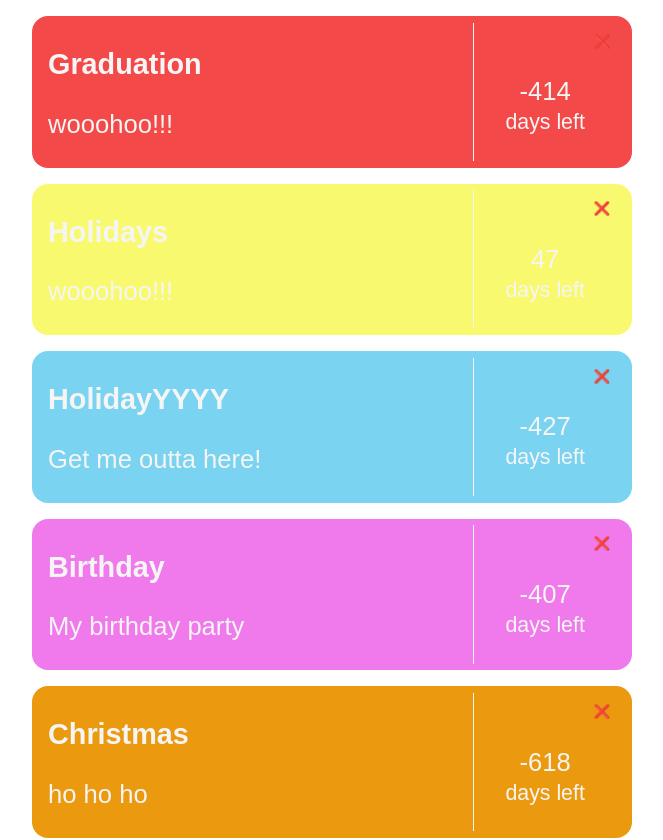
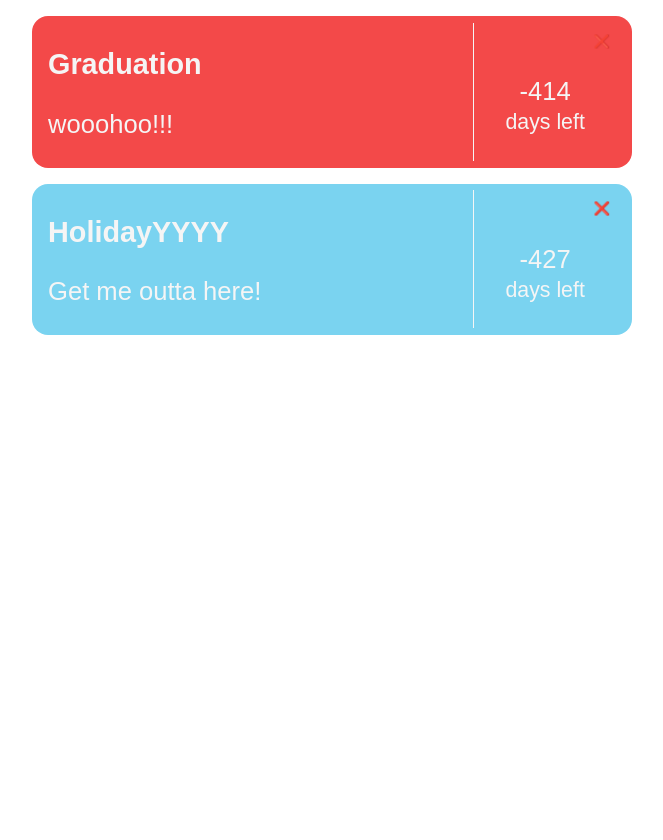
Before and after one commit to SydneyGoodwill/vue-countdown-starter, a Vue app: page / in a window 1280 px wide. Shown: the top 840 px of the page, without its empty margins (308-971 px from the left). After the commit the page ends 800 px from the top, so only its background shows below. Built offline with nearby package versions, Linux system fonts and the light colour scheme.

Commit message:
added the Math.sign method to begin adjusting which events are shown. Adjusted info on events

```diff
--- a/src/App.vue
+++ b/src/App.vue
@@ -33,21 +33,21 @@ const eventData = [
     id: 4,
     name: "Birthday",
     details: "My birthday party",
-    date: "2020-10-02",
+    date: "2021-12-31",
     background: "#F07AEC",
   },
   {
     id: 5,
     name: "Christmas",
     details: "ho ho ho",
-    date: "2020-03-5",
+    date: "2021-12-25",
     background: "#EB9A0F",
   },
   {
     id: 6,
     name: "Conference Talk",
     details: "dont flop",
-    date: "2021-02-28",
+    date: "2022-02-24",
     background: "#68EE94",
   },
 ];
--- a/src/components/Event.vue
+++ b/src/components/Event.vue
@@ -1,5 +1,7 @@
 <template>
-<article :style="{ background: event.background}">
+<article
+v-show="Math.sign(daysLeft) === -1"
+:style="{ background: event.background}">
   <div class="data">
     <h3 class="name">{{ event.name }}</h3>
     <p class="details">{{ event.details }}</p>
```
